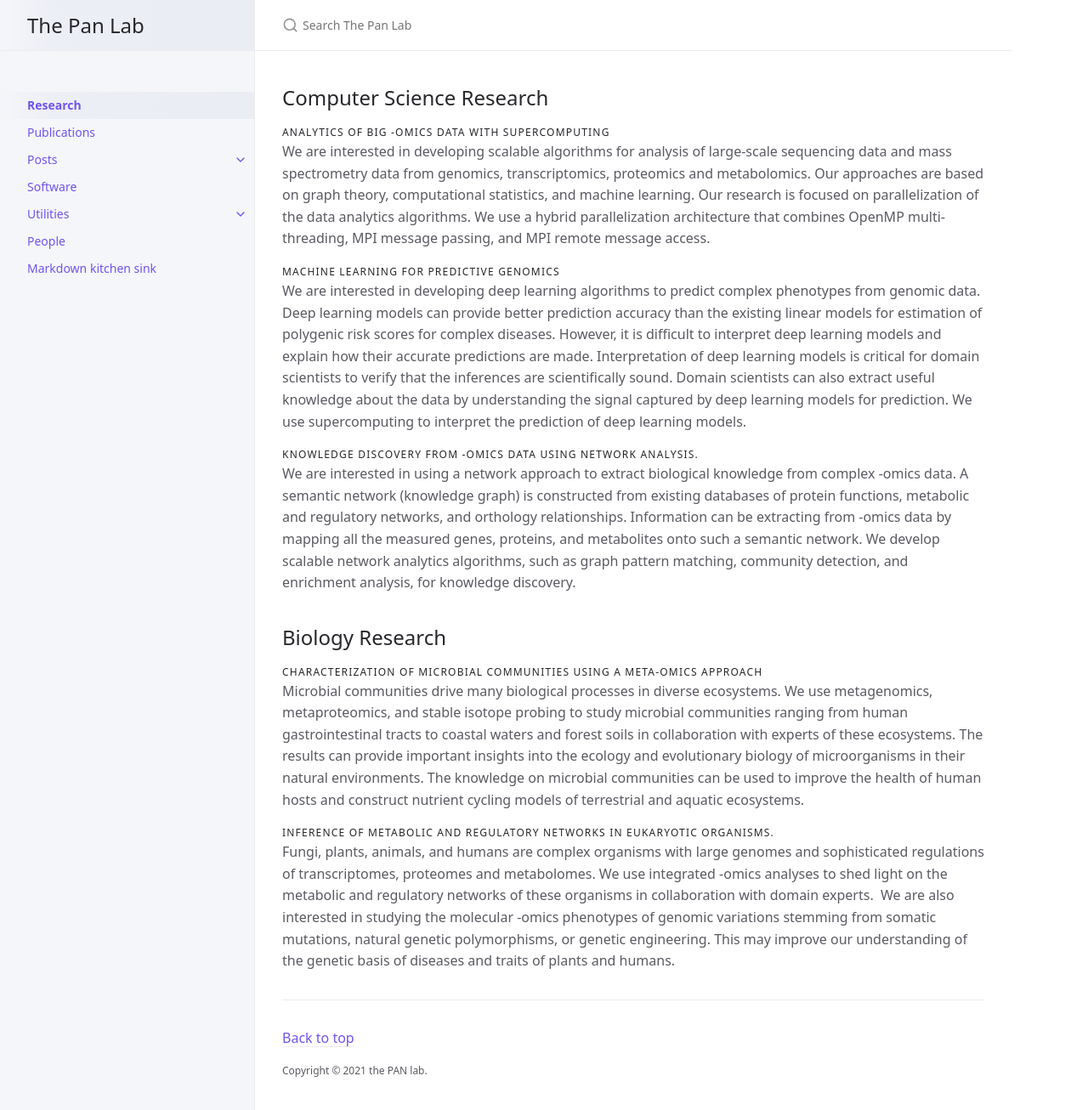
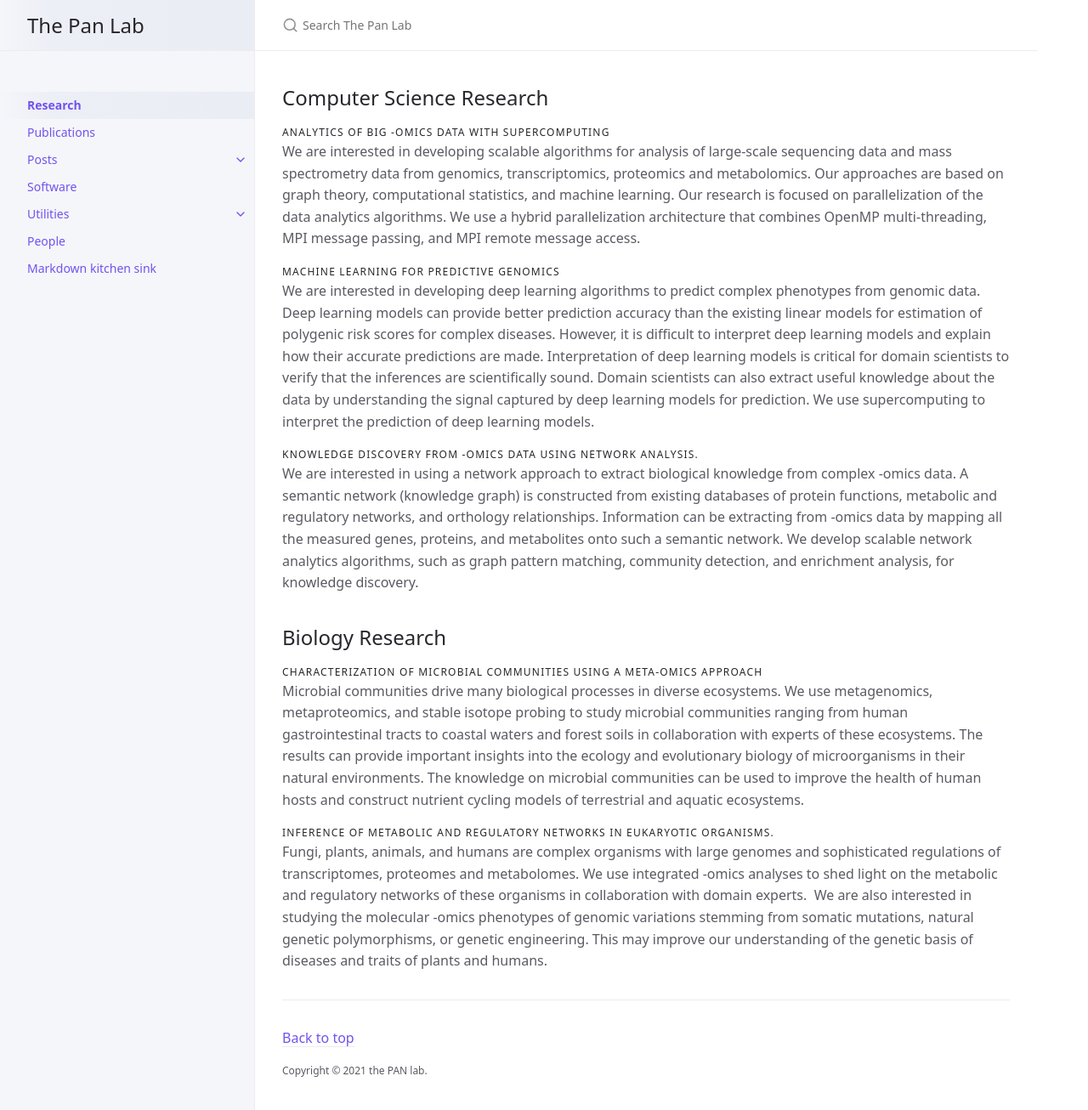
Before and after one commit to thepanlab/thepanlab.github.io, a Jekyll site: the page built from index.md, in a window 1280 px wide and 1310 px high. Shown: the top 1306 px of the window at 85% size. Built offline with Jekyll 4.4.1, drawn with Linux system fonts in a browser that asks for light colours.

Commit message:
Update light.scss

```diff
--- a/_sass/color_schemes/light.scss
+++ b/_sass/color_schemes/light.scss
@@ -2,4 +2,4 @@
 $nav-width: 300px;
 
 // Increase the main content area width as some tables assume a larger size.
-$content-width: 890px;
+$content-width: 920px;
```
